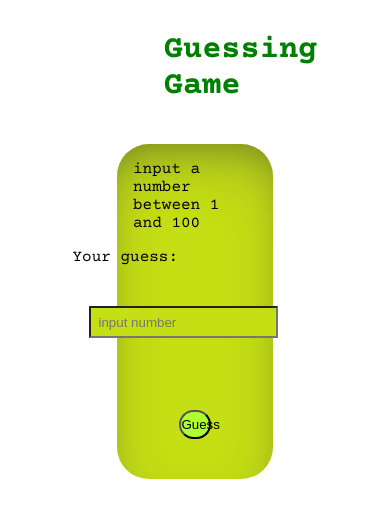
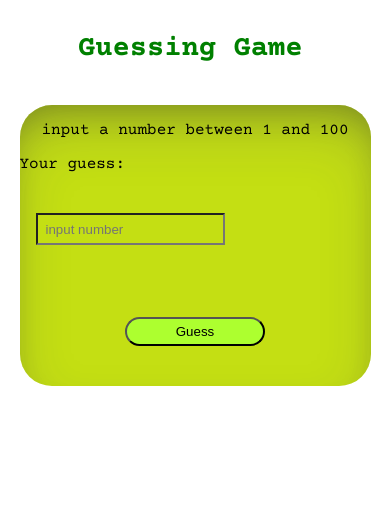
Before and after one commit to INDABOT/Guessing-game-, a plain HTML site: page index.html in a window 390 px wide. Drawn offline with nearby package versions, Linux system fonts and the light colour scheme.

Commit message:
done????

```diff
--- a/styles.css
+++ b/styles.css
@@ -42,3 +42,17 @@ button{
     margin-bottom: 2.5rem;
     background-color: greenyellow;
 }
+
+@media screen and (max-width: 600px) {
+    h1{
+        font-size: 1.8rem;
+        margin-left: 20%;
+    }
+    section{
+        width: 90%;
+    }
+
+    button{
+        width: 40%;
+    }
+}
```
